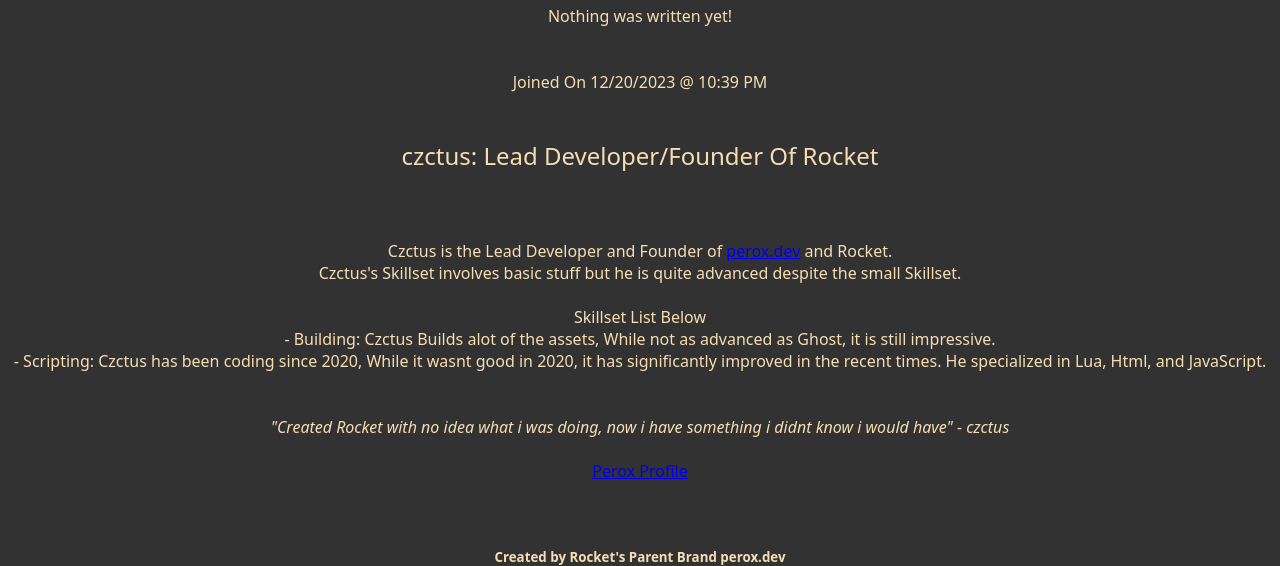
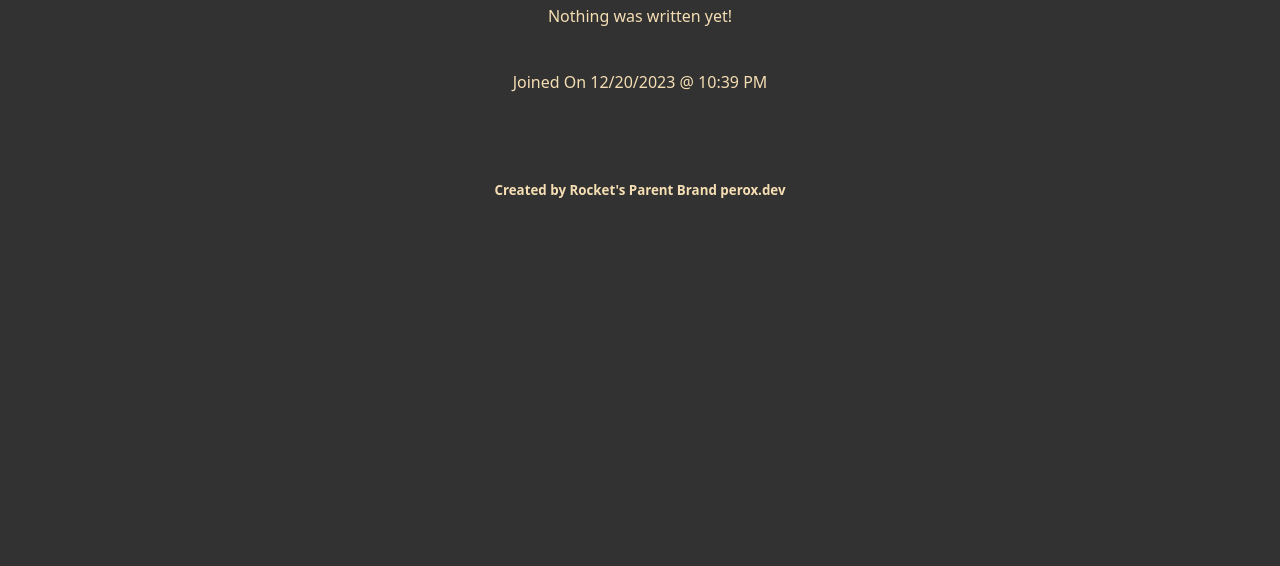
Before and after one commit to czctus/perox, a plain HTML site: page @ghost/index.html in a window 1280 px wide. Shown: the part 337-903 px from the top of the page. After the commit the page ends 800 px from the top, so only its background shows below. Drawn offline with Linux system fonts and the light colour scheme.

Commit message:
Update index.html

```diff
--- a/@ghost/index.html
+++ b/@ghost/index.html
@@ -51,15 +51,6 @@
 <center style="color: wheat;"><img src="https://cdn.discordapp.com/avatars/659939194147307544/19016a628fd4e46299f7e416a83d94f9?size=1024" alt="Profile Picture" id="ProfilePicture"></center><br>
 <center style="color: wheat;" id="Status"></center><br><br>
 <center style="color: wheat;" id="JoinDate"></center><br>
-<center style="color: wheat;"> <p style="font-size: x-large;" id="czctus">czctus: Lead Developer/Founder Of Rocket</p><br><br>
-    Czctus is the Lead Developer and Founder of <a href="perox.dev">perox.dev</a> and Rocket.<br>
-    Czctus's Skillset involves basic stuff but he is quite advanced despite the small Skillset.<br><br>
-    Skillset List Below<br>
-    - Building: Czctus Builds alot of the assets, While not as advanced as Ghost, it is still impressive.<br>
-    - Scripting: Czctus has been coding since 2020, While it wasnt good in 2020, it has significantly improved in the recent times. He specialized in Lua, Html, and JavaScript.<br><br><br>
-    <i>"Created Rocket with no idea what i was doing, now i have something i didnt know i would have" - czctus</i><br><br>
-    <a href="https://perox.dev/@ghost">Perox Profile</a>
-</center>
 
 <br><br><br><center style="color: wheat; font-size: smaller;"><b>Created by Rocket's Parent Brand perox.dev</b></center>
 </body>
```
